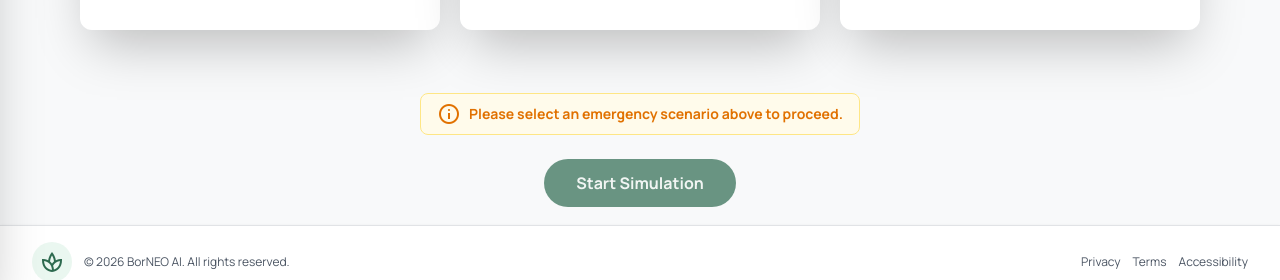
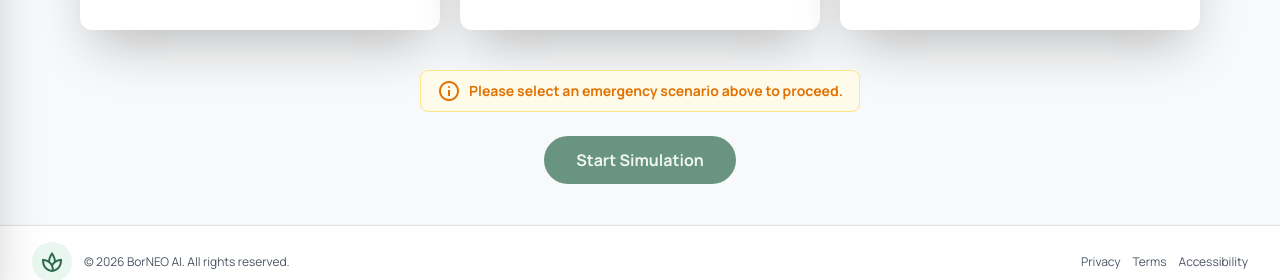
Before and after one commit to ACZH05/borneo-hackathon, a Next.js app: page /page-resources/page-resources-simulation in a window 1280 px wide. Shown: the part 502-782 px from the top of the page. Built offline with nearby package versions, Linux system fonts and the light colour scheme; no server answers.

Commit message:
Update Footer UI Style

```diff
--- a/app/page-resources/page-resources-simulation/components/Simulation-Option.tsx
+++ b/app/page-resources/page-resources-simulation/components/Simulation-Option.tsx
@@ -52,8 +52,7 @@ export default function SimulationOption({ setIsSimulating, setSelectedHazard }:
             </div>
 
             {/* --- Description & Simulation Button --- */}
-                <div className="flex flex-col items-center justify-center p-10 gap-6 h-40">
-
+            <div className="flex flex-col items-center justify-center gap-6">
                 {/* --- Description or Warning Message --- */}
                 {selectedOption
                     ? (
```
Lines whose indentation alone changed are shown as unchanged.
